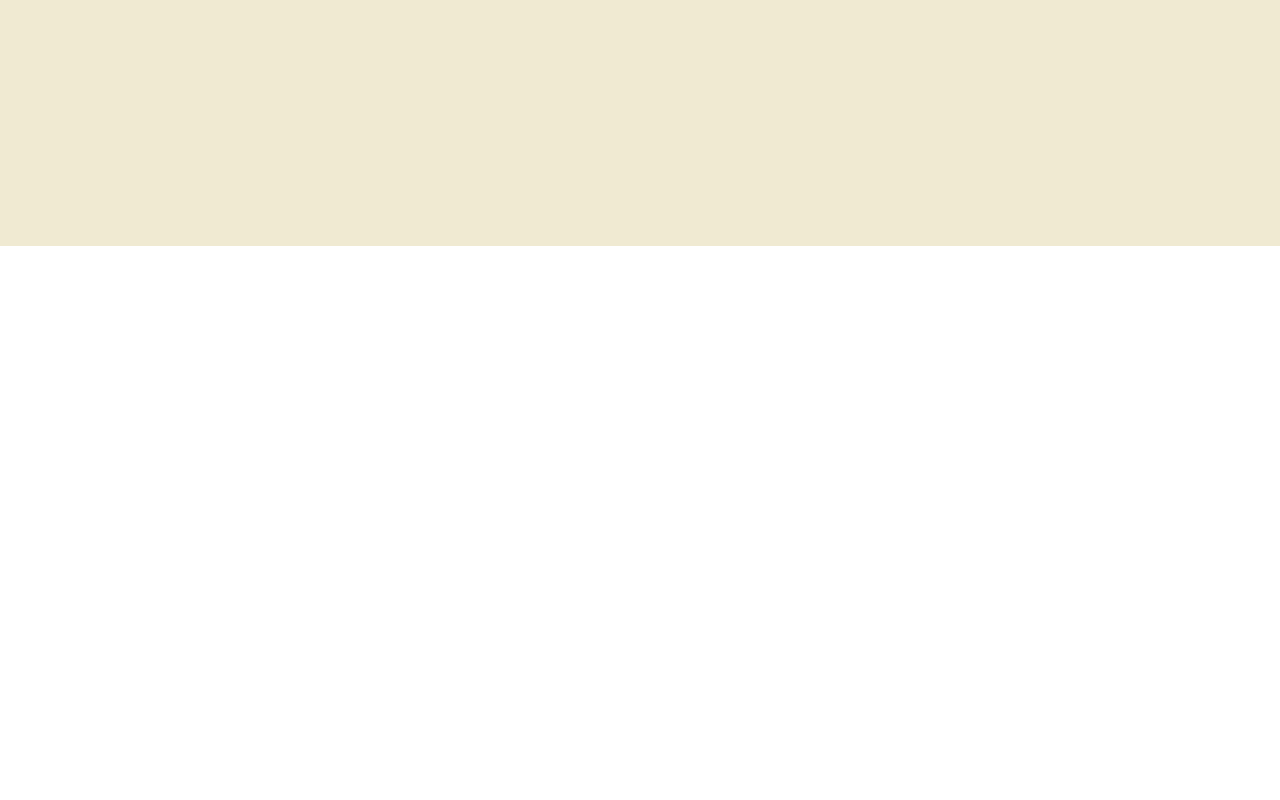
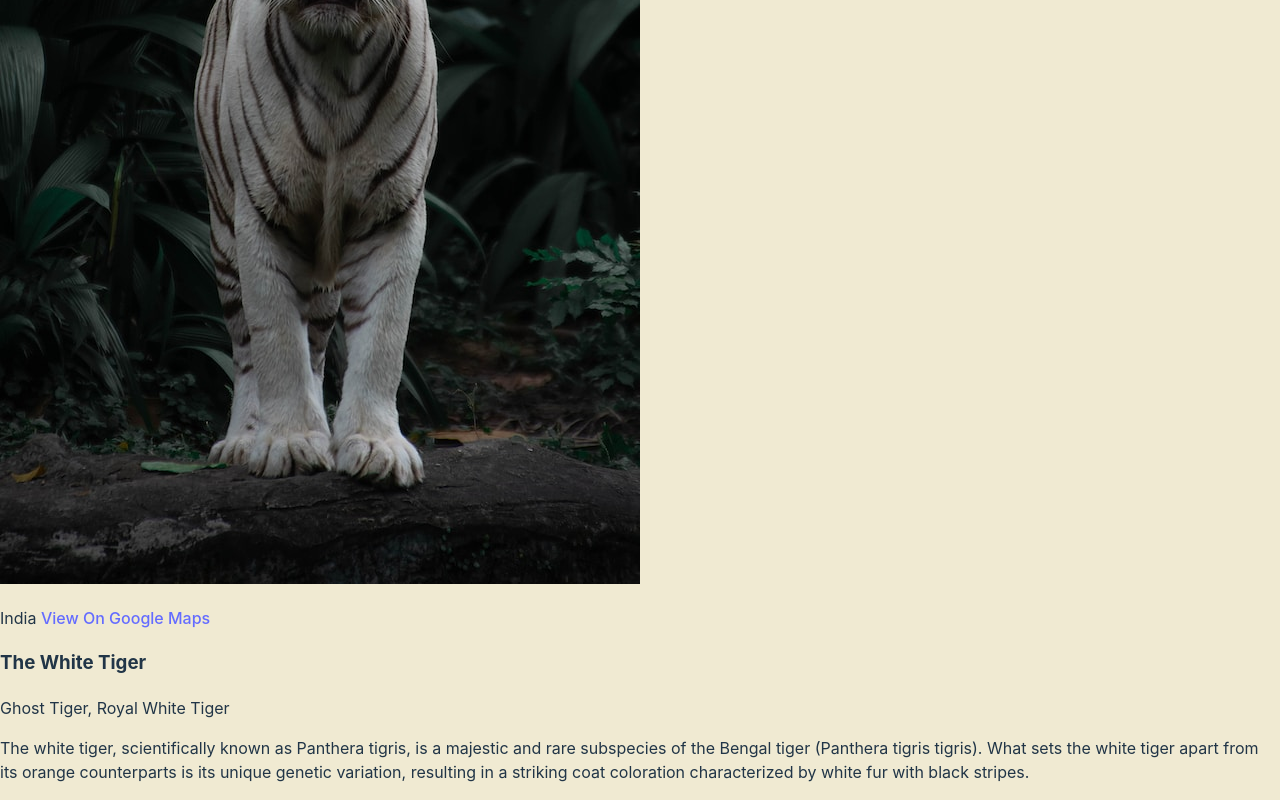
Before and after one commit to stylish-pawmy/endangered-animals-book, a React (Vite) app: page / in a window 1280 px wide. Shown: the part 554-1354 px from the top of the page. Before the commit the page ends 800 px from the top, so only its background shows below. Built offline with nearby package versions, Linux system fonts and the light colour scheme.

Commit message:
Add Animal Card component skeleton

```diff
--- a/src/App.jsx
+++ b/src/App.jsx
@@ -1,4 +1,5 @@
 import { default as TopBar } from "./components/TopBar.jsx";
+import { default as Card } from "./components/Card.jsx";
 import './App.css'
 
 function App() {
@@ -6,7 +7,7 @@ function App() {
     <>
       <TopBar />
       <main>
-
+        <Card />
       </main>
     </>
   )
--- /dev/null
+++ b/src/components/Card.jsx
@@ -0,0 +1,24 @@
+import "../App.css";
+import { default as TigerImg } from "../assets/white-tiger.jpg";
+
+export default function Card()
+{
+    return (
+        <article className="card">
+            <img src={TigerImg}/>
+            <div className="card--body">
+                <p className="card--location">India <a>View On Google Maps</a></p>
+                <h3>The White Tiger</h3>
+                <p className="card--alt-name">Ghost Tiger, Royal White Tiger</p>
+                <p className="card--description">
+                    The white tiger, scientifically known as Panthera tigris,
+                    is a majestic and rare subspecies of the Bengal tiger
+                    (Panthera tigris tigris). What sets the white tiger apart
+                    from its orange counterparts is its unique genetic
+                    variation, resulting in a striking coat coloration characterized
+                    by white fur with black stripes.
+                </p>
+            </div>
+        </article>
+    );
+}
```
Also changed, not shown: src/assets/white-tiger.jpg (added).
